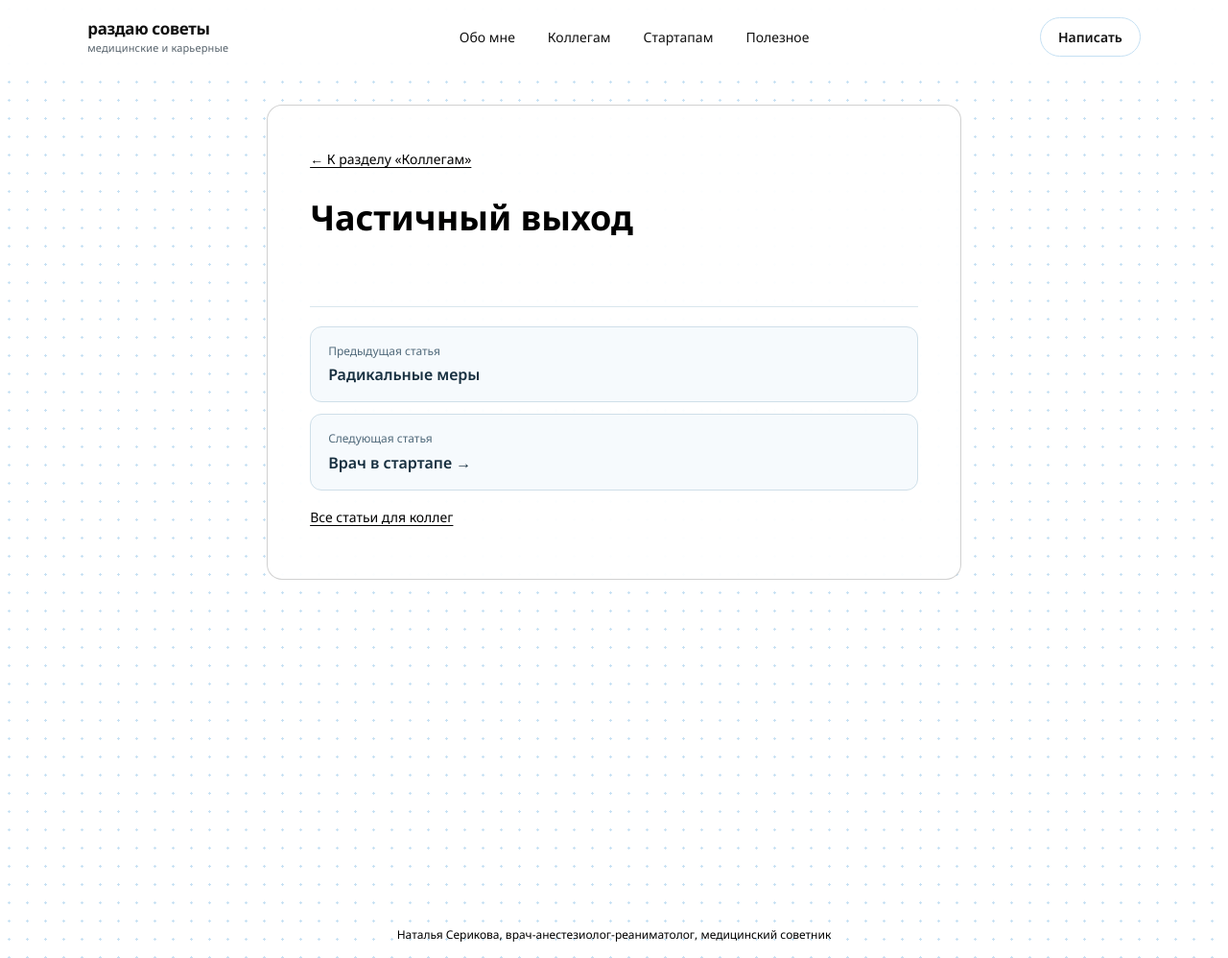
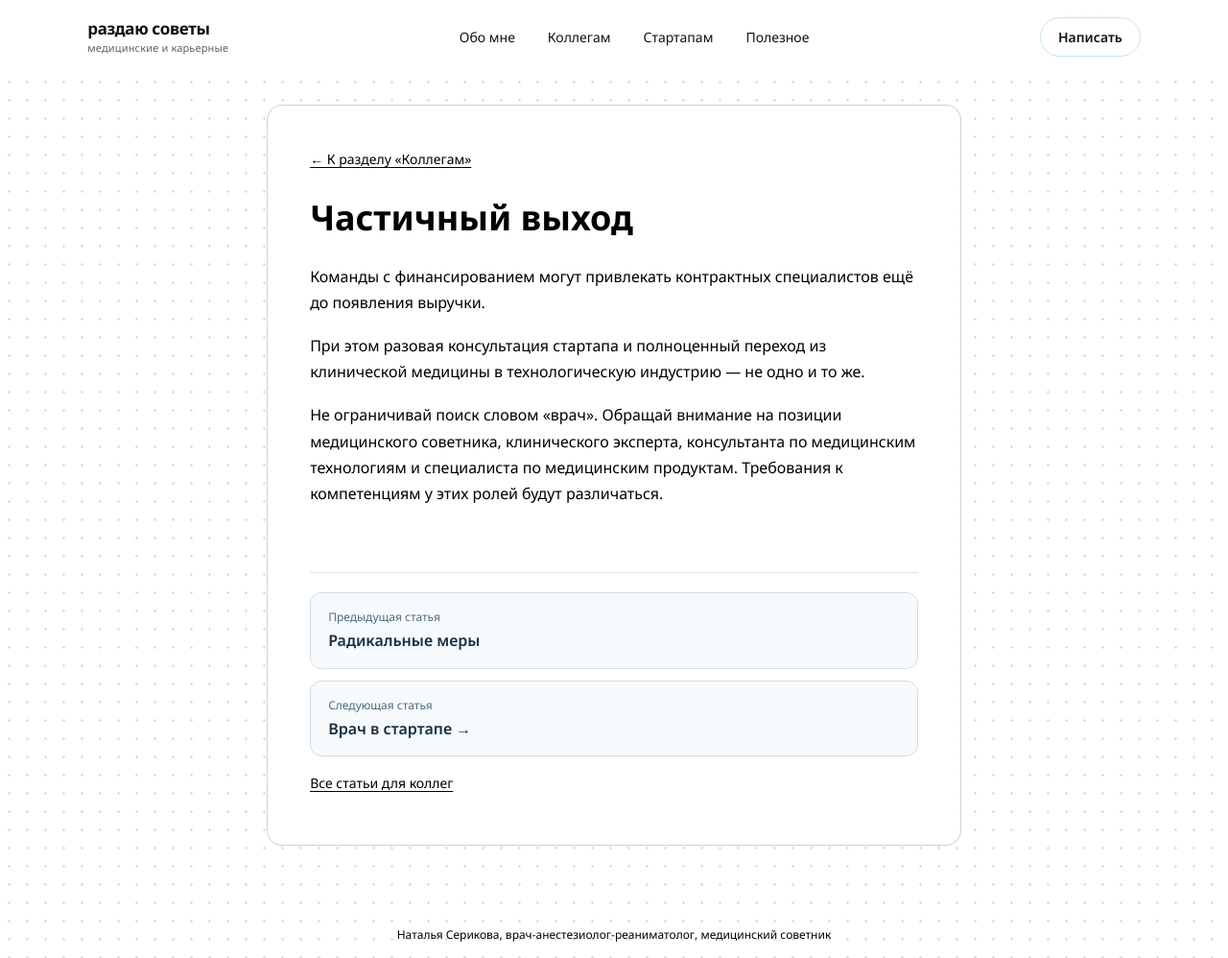
Before and after one commit to heynatash/heynatash, a Jekyll site: the page built from doctor-vacancy-fit/index.md, in a window 1280 px wide and 998 px high. Shown: the whole window at 96% size. Built offline with Jekyll 4.4.1, drawn with Linux system fonts in a browser that asks for light colours.

Commit message:
Distribute only original article fragments across five career pages

```diff
--- a/doctor-vacancy-fit/index.md
+++ b/doctor-vacancy-fit/index.md
@@ -12,3 +12,9 @@ previous_article_title: "Радикальные меры"
 next_article_url: /doctor-to-startup/
 next_article_title: "Врач в стартапе"
 ---
+
+Команды с финансированием могут привлекать контрактных специалистов ещё до появления выручки.
+
+При этом разовая консультация стартапа и полноценный переход из клинической медицины в технологическую индустрию — не одно и то же.
+
+Не ограничивай поиск словом «врач». Обращай внимание на позиции медицинского советника, клинического эксперта, консультанта по медицинским технологиям и специалиста по медицинским продуктам. Требования к компетенциям у этих ролей будут различаться.
```
